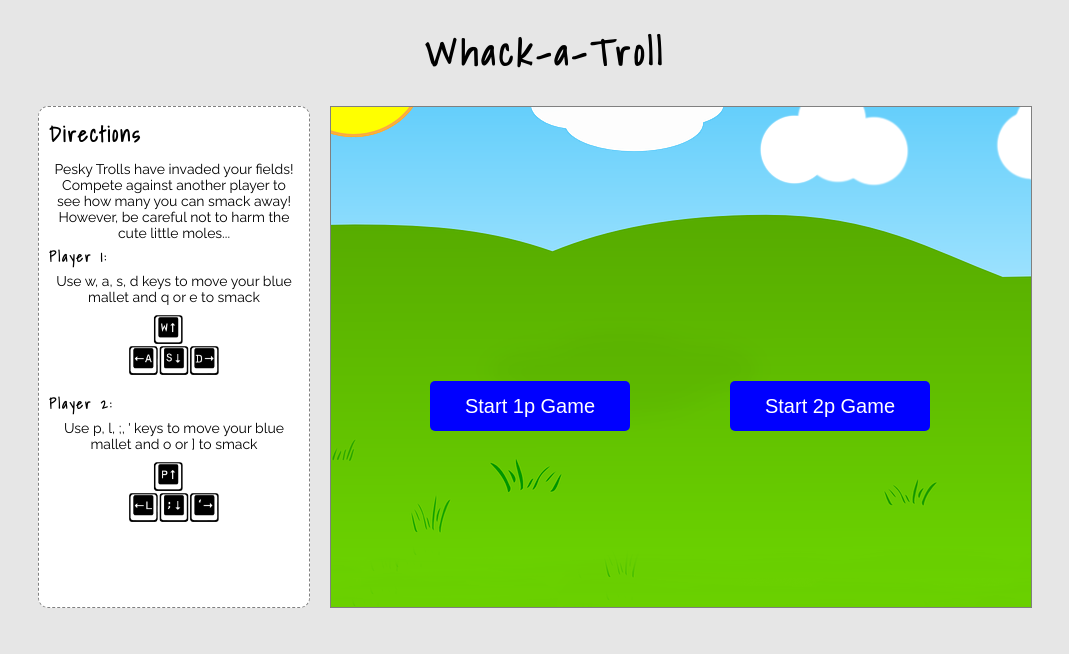
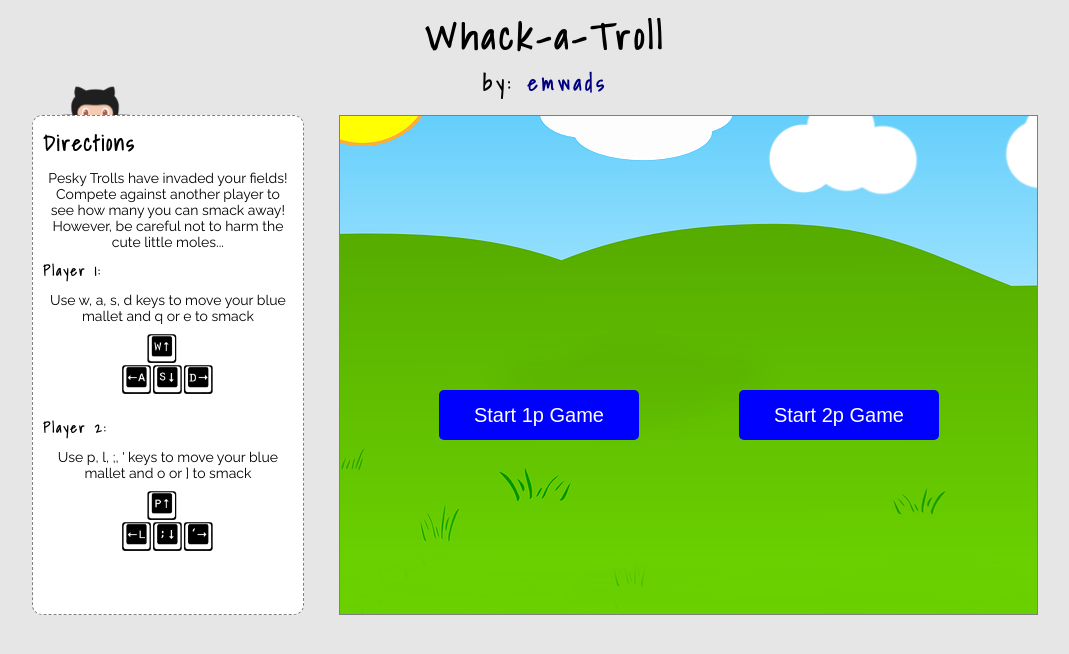
Before and after one commit to emwads/whack-a-troll, a plain HTML site: page index.html in a window 1280 px wide. Shown: the whole page, without its empty margins (95-1164 px from the left). Drawn offline with Linux system fonts and the light colour scheme.

Commit message:
added github, portfolio links

```diff
--- a/index.html
+++ b/index.html
@@ -13,6 +13,7 @@
     <header>
 
       <h1> Whack-a-Troll </h1>
+      <h3> by: <a href="http://emwads.github.io/">emwads</a></h3>
 
 
     </header>
@@ -20,6 +21,14 @@
     <section class='game-screen'>
 
         <aside class='directions'>
+          <a href='https://github.com/emwads/whack-a-troll' >
+            <figure>
+              <img class='bubble' src='image/bubble.png' alt='visit my github' />
+              <img class='cat' src="image/octocat.png" alt='octocat' />
+            </figure>
+          </a>
+
+
             <h2>Directions</h2>
             <p>
               Pesky Trolls have invaded your fields! Compete against another player
--- a/style.css
+++ b/style.css
@@ -3,6 +3,11 @@ body {
   font-size: 18px;
   font-family: 'Raleway', sans-serif;
 
+}
+
+a {
+  text-decoration: none;
+  color: navy;
 }
 
 p {
@@ -17,6 +22,9 @@ canvas {
   background-image: url("./image/hill.png");
   max-width: 700px;
   max-height: 500px;
+  margin: 0 0 60px 0;
+  box-sizing: border-box;
+  z-index: -5;
 }
 
 .game-canvas {
@@ -63,6 +71,8 @@ aside {
   padding: 0 10px;
   border-radius: 10px;
   font-size: 14px;
+  margin: 0 15px 60px 0;
+  position: relative;
 }
 
 .directions img {
@@ -70,6 +80,78 @@ aside {
   padding: 10px;
   /*float: right;*/
 }
+
+figure {
+  margin: 0;
+}
+
+.directions a {
+  position: absolute;
+  top: -20px;
+  left: 10px;
+  pointer-events: all;
+}
+
+.directions:hover a {
+  top: -90px;
+}
+.directions figure:hover {
+  top: -90px;
+}
+
+.directions a .bubble {
+  position: relative;
+  display: none;
+  top: -8px;
+  left: 70px;
+  width: 100px;
+  height: 55px;
+}
+
+.directions:hover a .bubble {
+  display: block;
+}
+.directions figure:hover .bubble {
+  display: block;
+}
+
+.directions a .cat {
+  position: relative;
+  height:70px;
+  top: -10px;
+  z-index: -1;
+  animation: peak 7s linear infinite;
+  transition: all 0.3s;
+}
+
+.directions:hover a .cat {
+  top: -40px;
+  animation: waive 6s linear infinite;
+}
+.directions figure:hover .cat {
+  top: -40px;
+  animation: waive 6s linear infinite;
+}
+
+@keyframes waive {
+    0%   {transform: rotateZ(0deg);}
+    10%  {transform: rotateZ(0deg);}
+    15%  {transform: rotateZ(10deg);}
+    20%  {transform: rotateZ(-10deg);}
+    25%  {transform: rotateZ(10deg);}
+    30%  {transform: rotateZ(-10deg);}
+    35%  {transform: rotateZ(0deg);}
+}
+
+@keyframes peak {
+    0%    {transform: translateY(0px);}
+    40%   {transform: translateY(0px);}
+    45%   {transform: translateY(-15px);}
+    70%   {transform: translateY(-15px);}
+    75%   {transform: translateY(0px);}
+    100%  {transform: translateY(0px);}
+}
+
 
 span {
   padding: 0 5px;
@@ -107,13 +189,16 @@ img {
 }
 
 h4 {
-  margin: 0;
+  margin: 10px 0;
   font-family: 'Shadows Into Light', cursive;
   letter-spacing: 2px;
 }
 
 h3 {
-  display: inline-block;
+  text-align: center;
+  font-family: 'Shadows Into Light', cursive;
+  letter-spacing: 4px;
+  margin: 0 0 15px  0;
 }
 
 h2 {
@@ -127,6 +212,7 @@ h1 {
     text-align: center;
     font-family: 'Shadows Into Light', cursive;
     letter-spacing: 4px;
+    margin: 0;
 }
 
 .hidden{
```
Also changed, not shown: image/bubble.png (added), image/octocat.png (added). Lines whose indentation alone changed are shown as unchanged.
